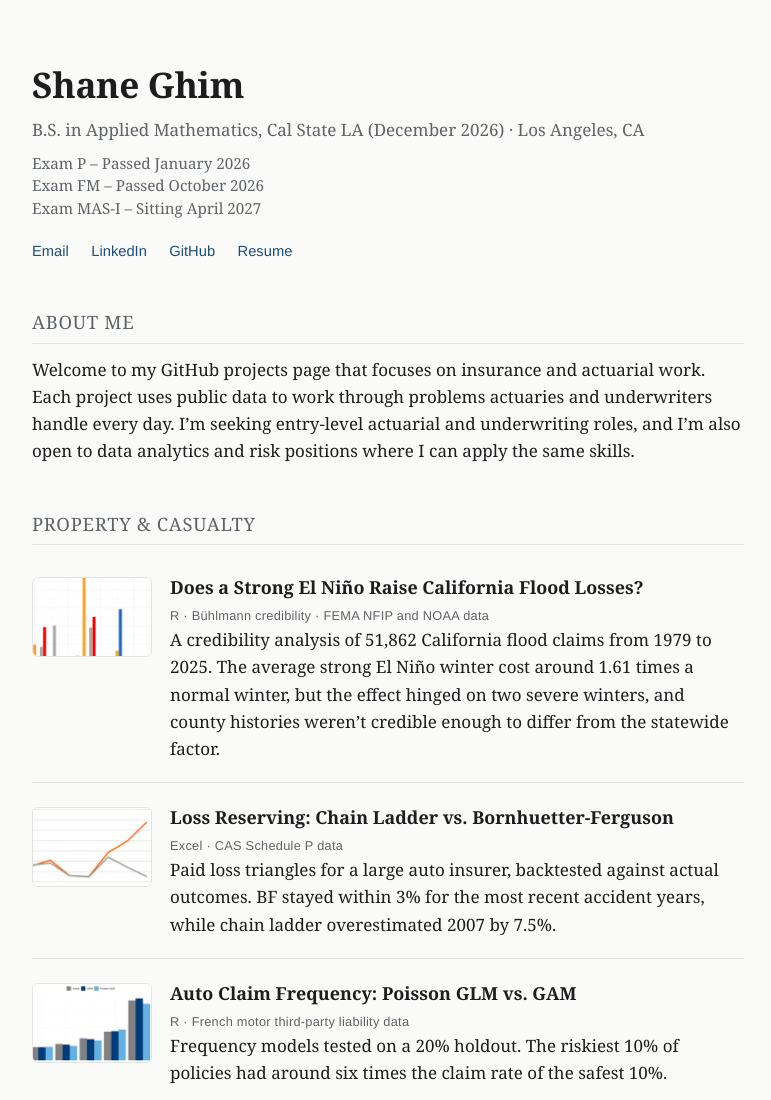
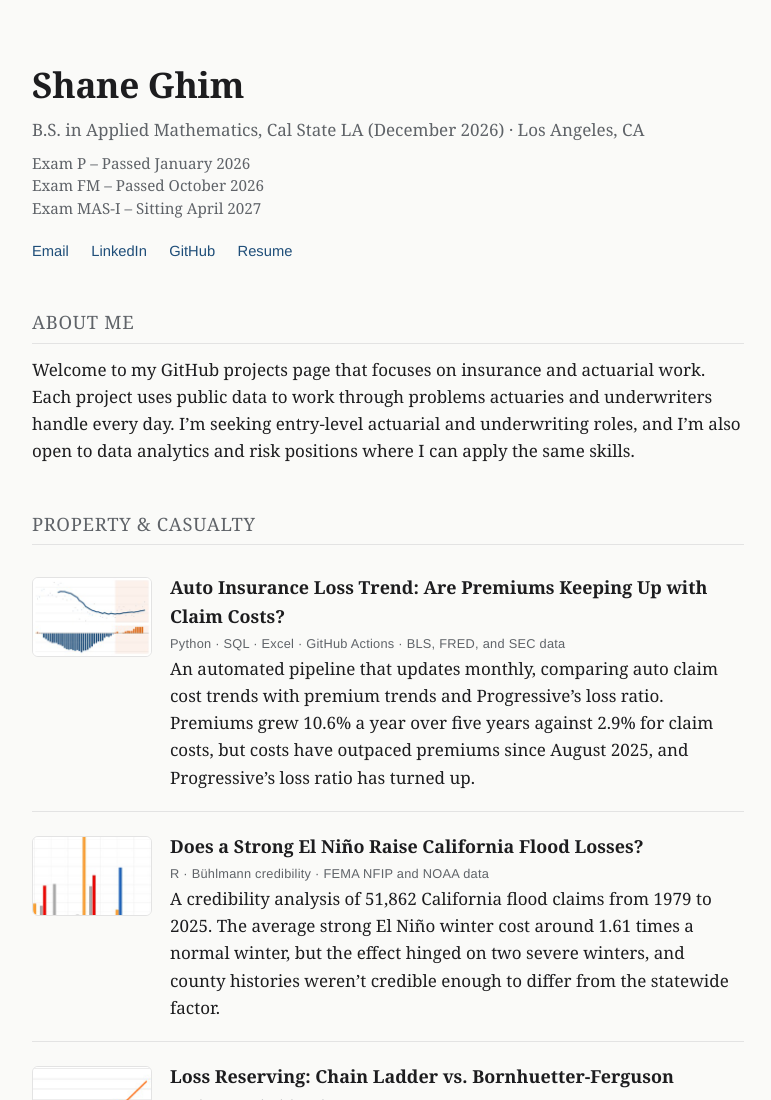
Before and after one commit to shaneghim/shaneghim.github.io, a plain HTML site: page index.html in a window 1280 px wide. Shown: the top 1100 px of the page, without its empty margins (252-1023 px from the left). Drawn offline with Linux system fonts and the light colour scheme.

Commit message:
Add files via upload

```diff
--- a/index.html
+++ b/index.html
@@ -72,6 +72,14 @@
   <section>
     <h2>Property &amp; Casualty</h2>
 
+    <a class="project" href="https://shaneghim.github.io/autolosstrend/">
+      <img class="thumb" src="thumbs/autolosstrend.jpg" alt="">
+      <div class="project-text">
+      <h3>Auto Insurance Loss Trend: Are Premiums Keeping Up with Claim Costs?</h3>
+      <p class="tools">Python &middot; SQL &middot; Excel &middot; GitHub Actions &middot; BLS, FRED, and SEC data</p>
+      <p>An automated pipeline that updates monthly, comparing auto claim cost trends with premium trends and Progressive&rsquo;s loss ratio. Premiums grew 10.6% a year over five years against 2.9% for claim costs, but costs have outpaced premiums since August 2025, and Progressive&rsquo;s loss ratio has turned up.</p>
+      </div>
+    </a>
     <a class="project" href="https://shaneghim.github.io/elninobuhlmann/">
       <img class="thumb" src="thumbs/elninobuhlmann.jpg" alt="">
       <div class="project-text">
```
